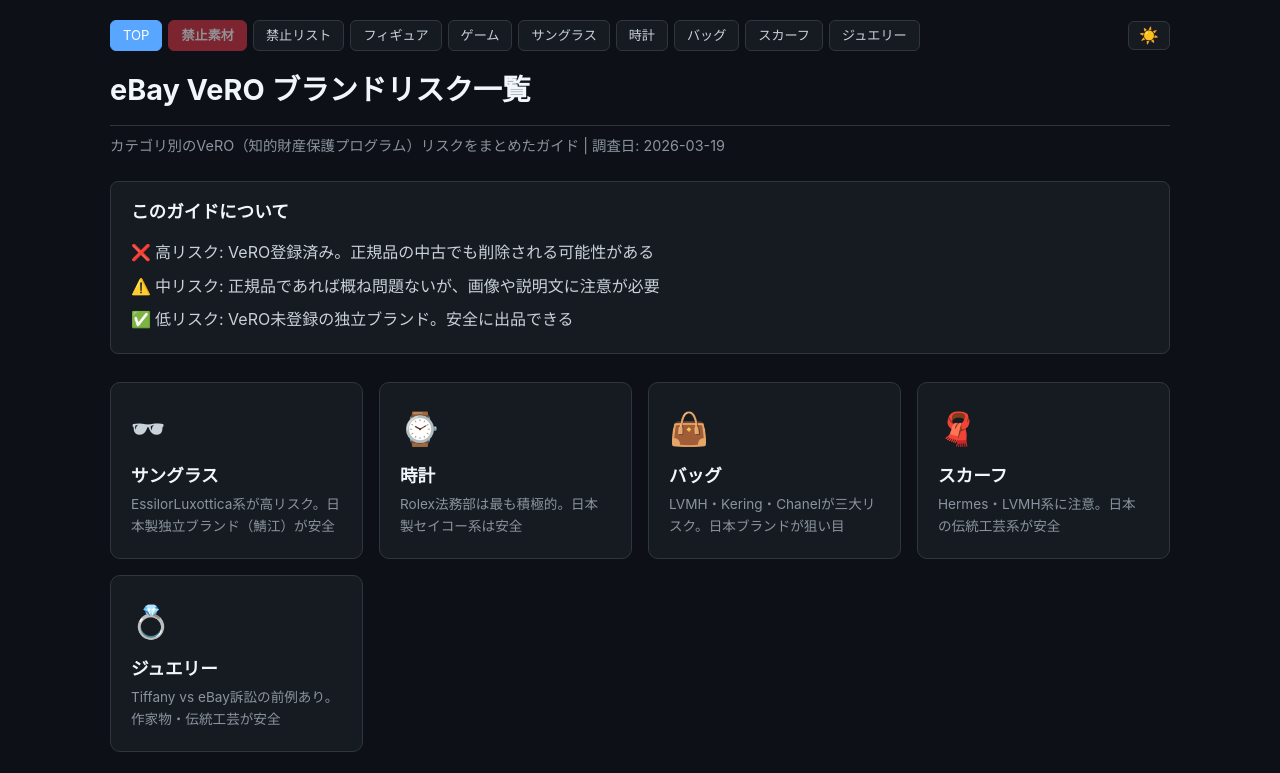
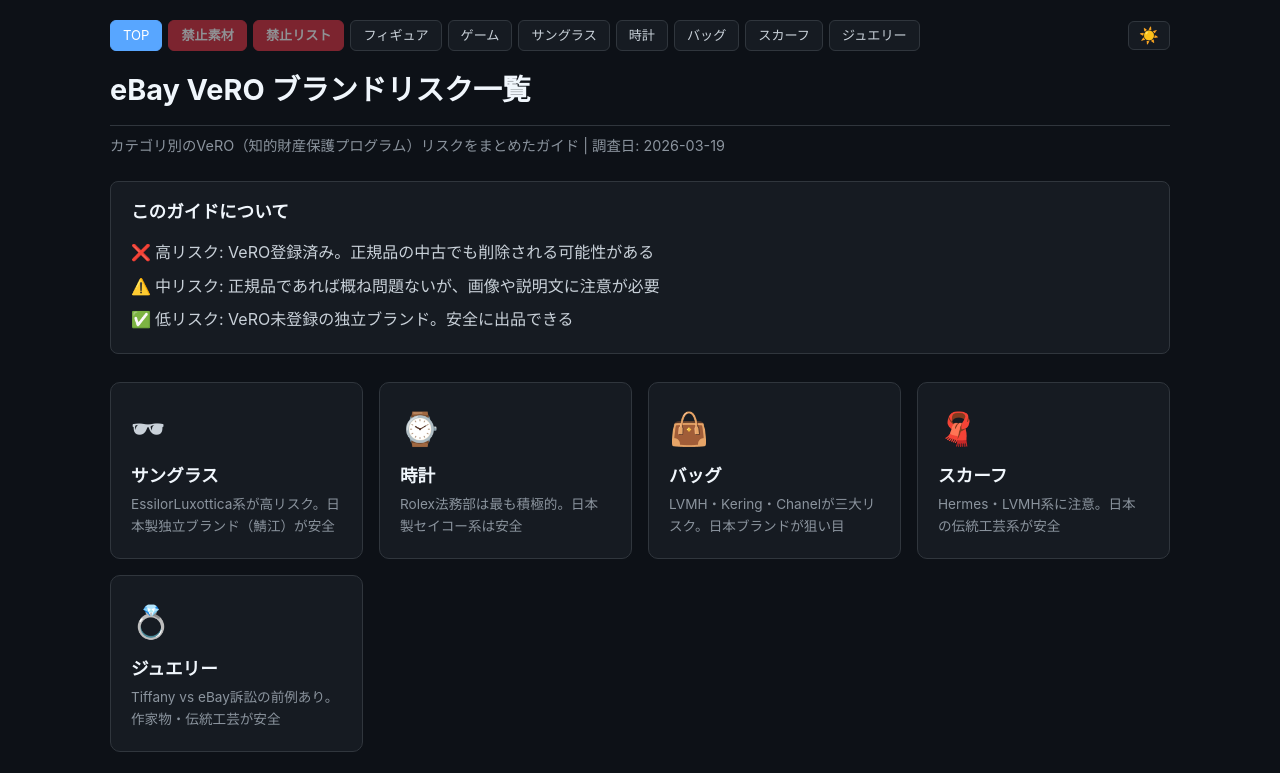
Before and after one commit to naokijodan/vero-sunglasses-guide, a plain HTML site: page index.html in a window 1280 px wide. Shown: the top 773 px of the page. Drawn offline with Linux system fonts and the light colour scheme.

Commit message:
feat: 禁止リストボタンにも赤点滅アニメーションを追加

```diff
--- a/index.html
+++ b/index.html
@@ -13,7 +13,7 @@
   <nav>
     <a href="index.html" class="active">TOP</a>
     <a href="cites.html" class="nav-cites">禁止素材</a>
-    <a href="prohibited.html">禁止リスト</a>
+    <a href="prohibited.html" class="nav-prohibited">禁止リスト</a>
     <a href="figures.html">フィギュア</a>
     <a href="games.html">ゲーム</a>
     <a href="sunglasses.html">サングラス</a>
--- a/style.css
+++ b/style.css
@@ -66,6 +66,18 @@
   animation: cites-blink 1.5s ease-in-out infinite;
 }
 .topbar nav a.nav-cites:hover {
+  animation: none;
+  background: #a71d2a;
+  border-color: #a71d2a;
+}
+.topbar nav a.nav-prohibited {
+  background: var(--red);
+  color: #fff;
+  border-color: var(--red);
+  font-weight: 700;
+  animation: cites-blink 1.5s ease-in-out infinite;
+}
+.topbar nav a.nav-prohibited:hover {
   animation: none;
   background: #a71d2a;
   border-color: #a71d2a;
```
Also changed, not shown: bags.html (+1 -1 lines), cites.html (+1 -1 lines), figures.html (+1 -1 lines), games.html (+1 -1 lines), jewelry.html (+1 -1 lines), prohibited.html (+1 -1 lines), scarves.html (+1 -1 lines), sunglasses.html (+1 -1 lines), watches.html (+1 -1 lines).
